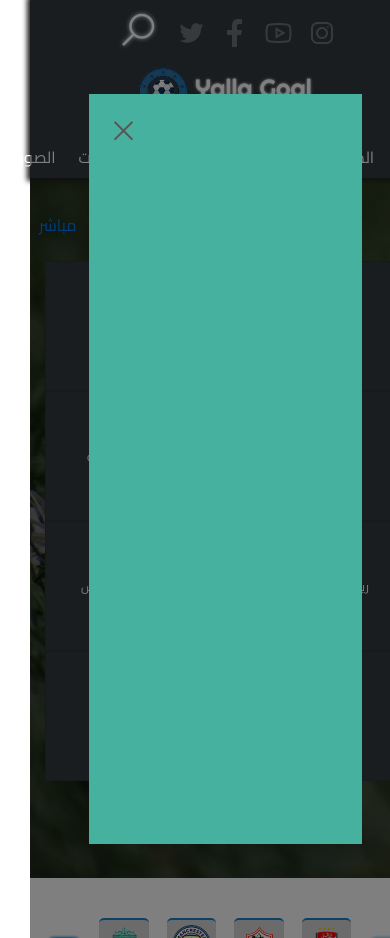
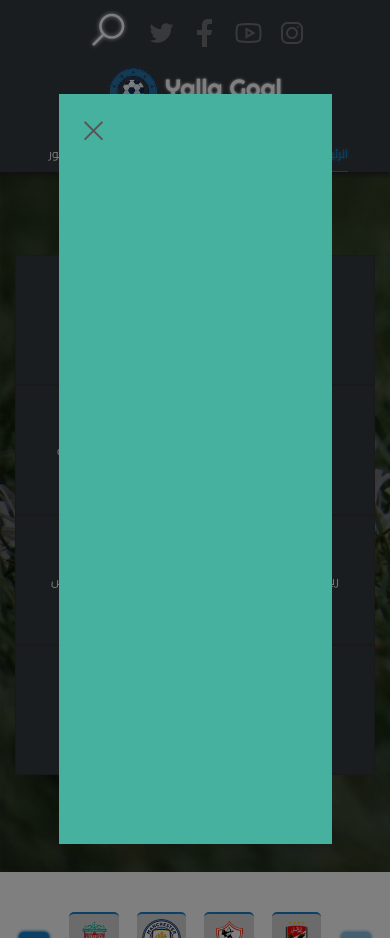
Before and after one commit to mahmoudsiliman75/Yala-Goal, a PHP site: page /index.php in a window 390 px wide. Run offline with PHP 8.4, Linux system fonts and the light colour scheme.

Commit message:
edit media

```diff
--- a/css/style.css
+++ b/css/style.css
@@ -565,7 +565,9 @@ html body::-webkit-scrollbar-thumb {
   border-bottom: none;
   position: relative;
   top: 30px;
-  right: 80px;
+  left: 50%;
+  -webkit-transform: translateX(-50%);
+          transform: translateX(-50%);
 }
 
 .small-matches-box .overlay .nav-tabs .nav-item .nav-link {
@@ -637,7 +639,7 @@ html body::-webkit-scrollbar-thumb {
 
 .small-matches-box .overlay .match-card p.competition-name {
   color: #1983ca;
-  font-size: 0.7rem;
+  font-size: 0.57rem;
   font-weight: bold;
 }
 
@@ -1837,6 +1839,7 @@ html body::-webkit-scrollbar-thumb {
   }
   .navbar .container .navbar-nav li {
     margin-left: 10px;
+    font-size: 12px;
   }
   .navbar .container .navbar-social {
     -webkit-box-ordinal-group: 0;
@@ -1870,7 +1873,7 @@ html body::-webkit-scrollbar-thumb {
             justify-content: space-between;
   }
   .navbar .container .navbar-nav li {
-    margin-left: 20px;
+    margin-left: 10px;
     margin-top: 15px;
   }
   .navbar .container .navbar-social {
--- a/css/style.scss
+++ b/css/style.scss
@@ -484,7 +484,8 @@ html {
       border-bottom: none;
       position: relative;
       top: 30px;
-      right: 80px;
+      left: 50%;
+      transform: translateX(-50%);
       .nav-item {
         .nav-link {
           padding: 17px;
@@ -541,7 +542,7 @@ html {
         margin-bottom: 0;
         &.competition-name {
           color: $mainColor;
-          font-size: 0.7rem;
+          font-size: 0.57rem;
           font-weight: bold;
         }
         &.match-result {
@@ -1596,6 +1597,7 @@ html {
         justify-content: space-between;
         li {
           margin-left: 10px;
+          font-size: 12px;
         }
       }
       .navbar-social {
@@ -1616,7 +1618,7 @@ html {
         flex-direction: row;
         justify-content: space-between;
         li {
-          margin-left: 20px;
+          margin-left: 10px;
           margin-top: 15px;
         }
       }
```
Also changed, not shown: 1 other file.
